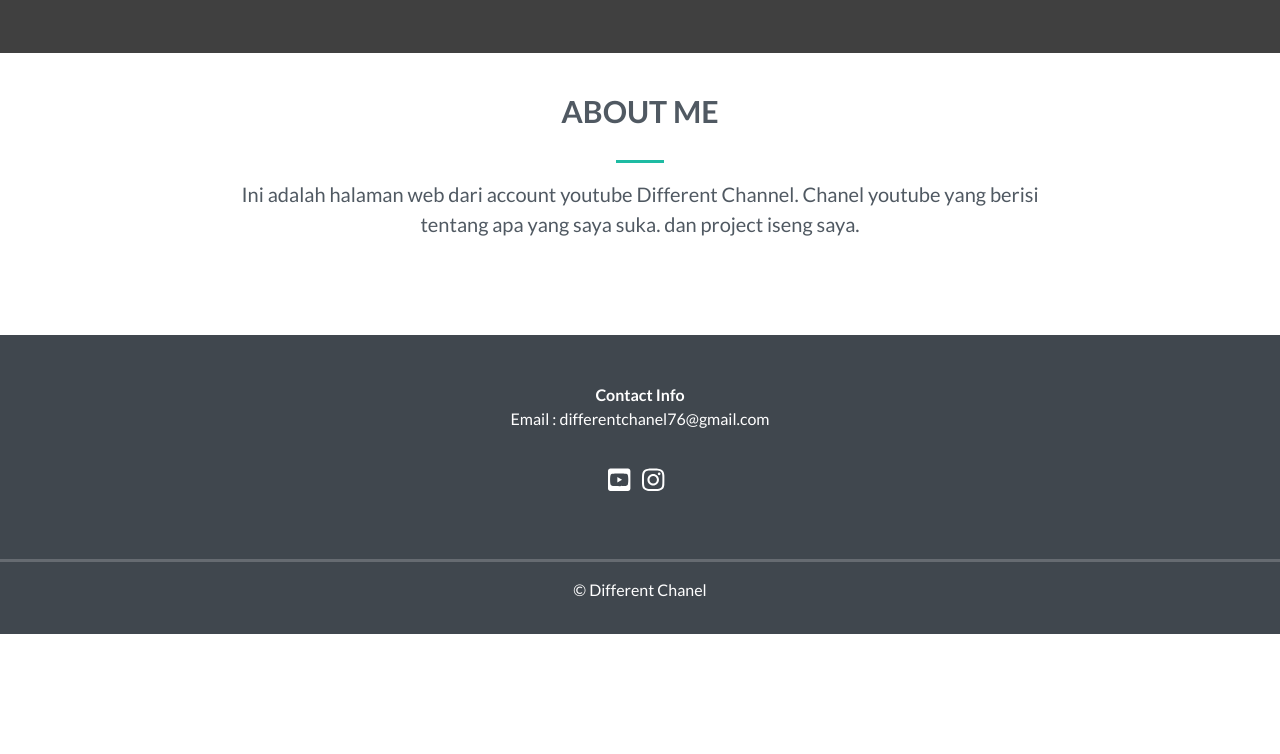
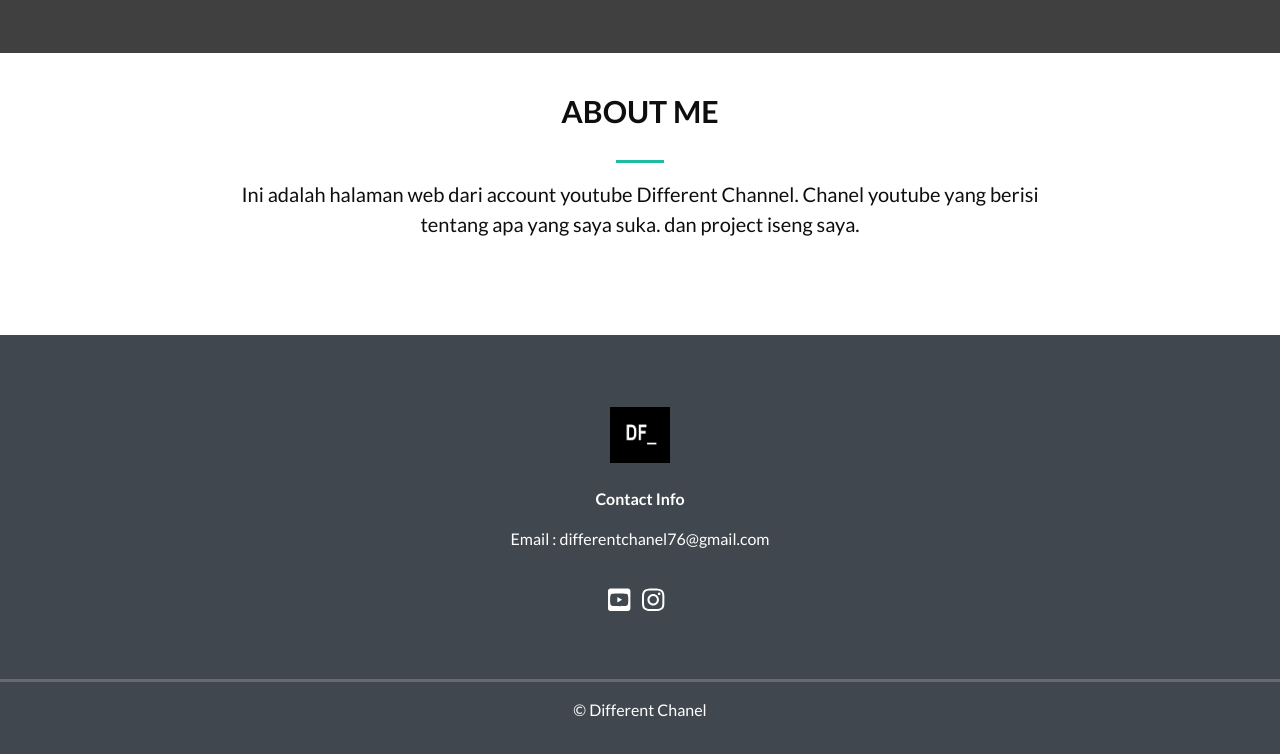
Before and after one commit to DifferentChannel/differentchannel.github.io, a plain HTML site: page index.html in a window 1280 px wide. Shown: the part 1472-2226 px from the top of the page. Before the commit the page ends 2106 px from the top, so only its background shows below. Drawn offline with Linux system fonts and the light colour scheme.

Commit message:
menambahkan logo

```diff
--- a/index.html
+++ b/index.html
@@ -20,7 +20,7 @@
 
 		<nav class="navbar navbar-expand-md navbar-dark bg-dark fixed-top">
 			<div class="container">
-				<a href="#" class="navbar-brand">Different Channel</a>
+				<a href="#" class="navbar-brand"><img src="img/logo.png" alt=""> Different Channel</a>
 				<button class="navbar-toggler" type="button" data-toggle="collapse" data-target="#navbarResponsive">
 					<span class="navbar-toggler-icon"></span></button>
 
@@ -162,7 +162,8 @@
 		<footer>
 			<div class="row justify-content-center">
 				<div class="col-md-5 text-center">
-					<strong>Contact Info</strong>
+					<img src="img/logo.png" alt="">
+					<p><strong>Contact Info</strong></p>
 					<p>Email : differentchanel76@gmail.com</p>
 					<a href="https://www.youtube.com/channel/UC88NyXhjbzuu5LWYQJcjMdA"
 						target="_blank"><i class="fab fa-youtube-square"></i></a>
--- a/style.css
+++ b/style.css
@@ -3,7 +3,7 @@
 body {
   overflow-x: hidden;
   font-family: 'Lato', sans-serif;
-  color: #505962;
+  color: #0e0e0f;
 }
 
 /* Navigation */
```
Also changed, not shown: img/logo.png (added).
